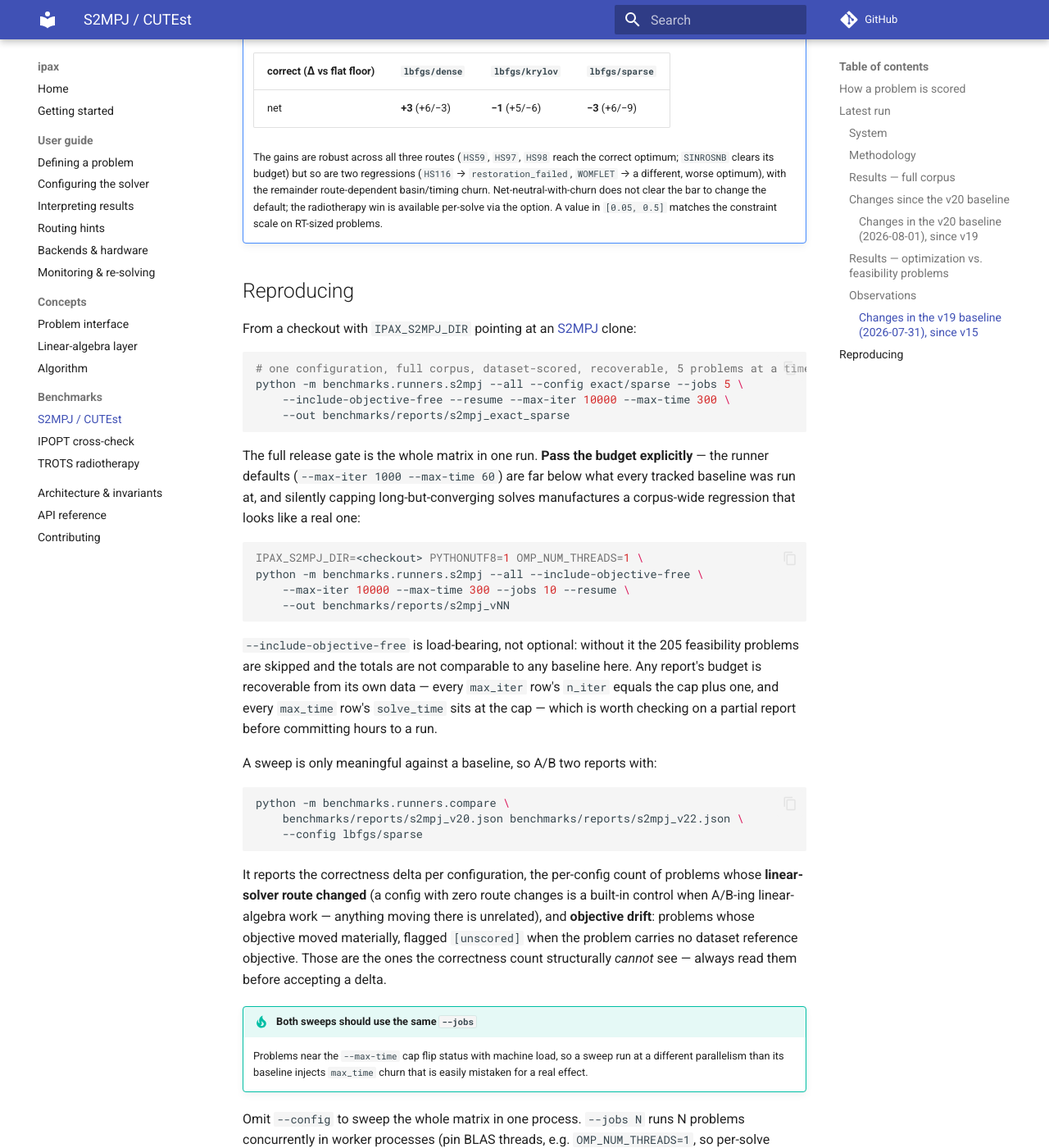
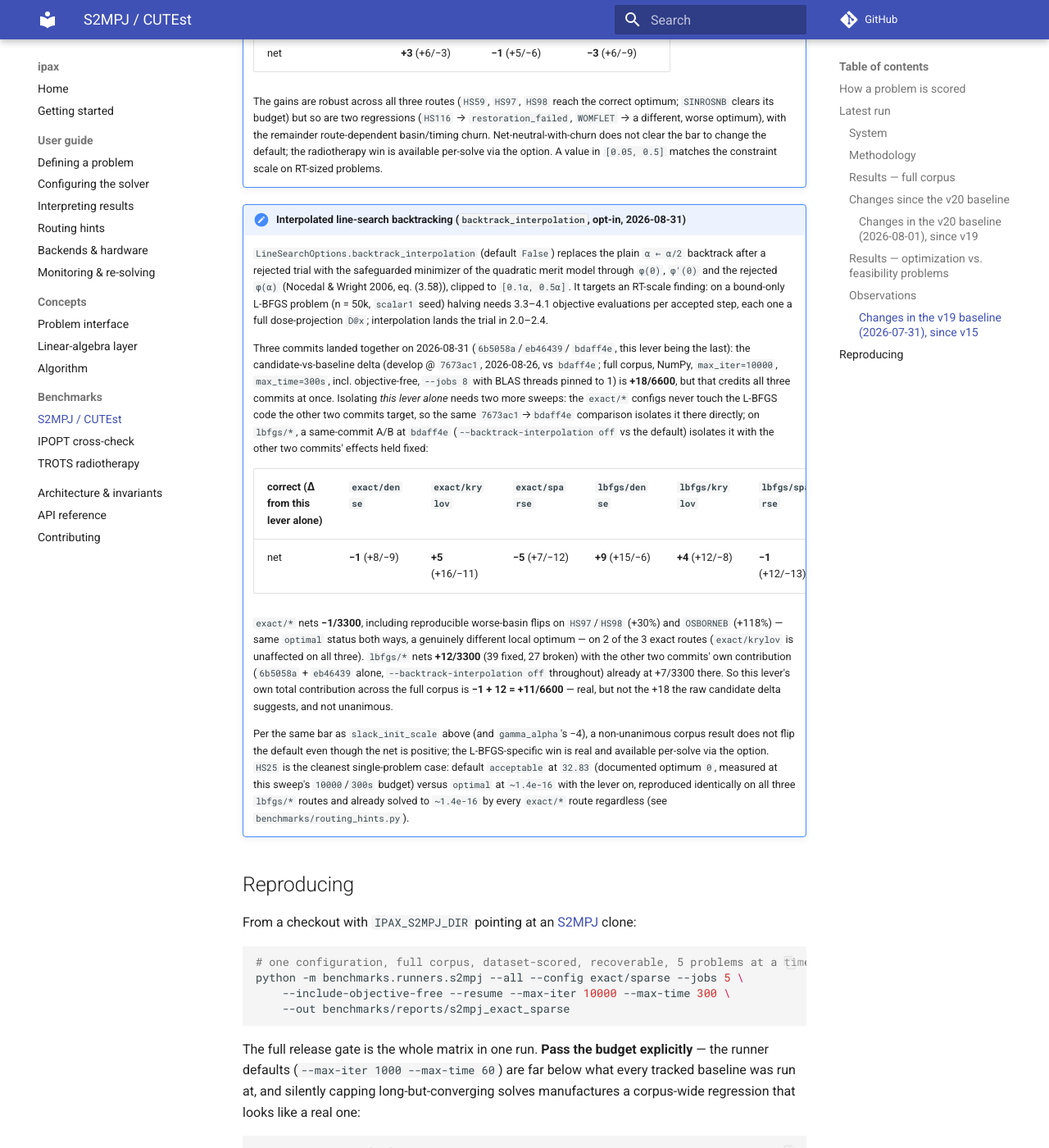
Before and after one commit to wahln/ipax, an MkDocs documentation site: the page built from docs/benchmarks/s2mpj.md, in a window 1280 px wide and 1400 px high, scrolled down 10457 px. Shown: the whole window at 82% size. Built offline with MkDocs 1.6.1 and Material for MkDocs 9.7.7, drawn with Linux system fonts in a browser that asks for light colours; comment, search, counter and statistics services are not loaded; some of the changed text lies outside the part shown.

Commit message:
perf(ipm): keep interpolated backtracking opt-in per the full S2MPJ sweep
The full-corpus S2MPJ sweep bdaff4e was landed pending (numpy, full
CUTEst corpus, max_iter=10000, max_time=300s, incl. objective-free)
is in: the candidate-vs-baseline delta (develop @ 7673ac1 vs the three
2026-08-31 perf commits) is +18/6600, but that credits all three
commits together.

Isolating backtrack_interpolation alone needed two more sweeps:

- The exact/* configs never touch the L-BFGS code the other two
  commits target, so a direct baseline-vs-candidate comparison there
  isolates this lever by itself: net -1/3300 (exact/dense -1,
  exact/krylov +5, exact/sparse -5), including reproducible worse-basin
  flips on HS97/HS98/OSBORNEB on 2 of the 3 exact routes.
- A same-commit A/B on lbfgs/* (this lever on vs off, the other two
  commits held fixed) isolates its marginal contribution there:
  +12/3300 (39 fixed, 27 broken), on top of the other two commits'
  own +7/3300.

So this lever's own total contribution is +11/6600 (-1 + 12), real but
not the +18 the raw candidate delta suggested, and not unanimous.
Per this repo's own precedent for every prior line-search/L-BFGS lever
with a non-unanimous full-corpus result (gamma_alpha -4, slack_init_scale
net-neutral-with-churn, lbfgs_seed="scalar1" -140 -- all opt-in despite
being individually well-motivated), flip the default back to False.

LineSearchOptions.backtrack_interpolation stays available and
documented: it's a real, substantial win concentrated on the default
L-BFGS Hessian mode (HS25: acceptable@32.83 default vs optimal@~1.4e-16
with the lever on, all three lbfgs/* routes -- new routing_hints.py
entry). KrylovOptions.exact_lbfgs_inverse (the other L-BFGS-specific
lever from 6b5058a) stays default True: it never touches exact/* by
construction and the lbfgs-isolated sweep with backtrack_interpolation
off still shows a real +7/3300 from it and the S/Y-block work alone.

Also: two new benchmarks/runners/s2mpj.py CLI levers
(--backtrack-interpolation, --exact-lbfgs-inverse) used to run this
sweep; test_alpha_min.py's trial count reverts to the pre-bdaff4e 21
(the opt-in interpolation cuts a hopeless ray to 7, now exercised
explicitly in test_filter_ls.py); a field-level default pin joins the
other two W&B line-search opt-ins in
test_line_search_opt_ins_default_off.py.

Co-Authored-By: Claude Sonnet 5 <noreply@anthropic.com>

```diff
--- a/docs/benchmarks/s2mpj.md
+++ b/docs/benchmarks/s2mpj.md
@@ -508,6 +504,51 @@ history and the v15 report.
     per-solve via the option. A value in `[0.05, 0.5]` matches the constraint
     scale on RT-sized problems.
 
+!!! note "Interpolated line-search backtracking (`backtrack_interpolation`, opt-in, 2026-08-31)"
+    `LineSearchOptions.backtrack_interpolation` (default `False`) replaces the
+    plain `α ← α/2` backtrack after a rejected trial with the safeguarded
+    minimizer of the quadratic merit model through `φ(0)`, `φ'(0)` and the
+    rejected `φ(α)` (Nocedal & Wright 2006, eq. (3.58)), clipped to
+    `[0.1α, 0.5α]`. It targets an RT-scale finding: on a bound-only L-BFGS
+    problem (n = 50k, `scalar1` seed) halving needs 3.3–4.1 objective
+    evaluations per accepted step, each one a full dose-projection `D@x`;
+    interpolation lands the trial in 2.0–2.4.
+
+    Three commits landed together on 2026-08-31 (`6b5058a`/`eb46439`/
+    `bdaff4e`, this lever being the last): the candidate-vs-baseline delta
+    (develop @ `7673ac1`, 2026-08-26, vs `bdaff4e`; full corpus, NumPy,
+    `max_iter=10000`, `max_time=300s`, incl. objective-free, `--jobs 8` with
+    BLAS threads pinned to 1) is **+18/6600**, but that credits all three
+    commits at once. Isolating *this lever alone* needs two more sweeps: the
+    `exact/*` configs never touch the L-BFGS code the other two commits
+    target, so the same `7673ac1`→`bdaff4e` comparison isolates it there
+    directly; on `lbfgs/*`, a same-commit A/B at `bdaff4e`
+    (`--backtrack-interpolation off` vs the default) isolates it with the
+    other two commits' effects held fixed:
+
+    | correct (Δ from this lever alone) | `exact/dense` | `exact/krylov` | `exact/sparse` | `lbfgs/dense` | `lbfgs/krylov` | `lbfgs/sparse` |
+    |---|---|---|---|---|---|---|
+    | net | **−1** (+8/−9) | **+5** (+16/−11) | **−5** (+7/−12) | **+9** (+15/−6) | **+4** (+12/−8) | **−1** (+12/−13) |
+
+    `exact/*` nets **−1/3300**, including reproducible worse-basin flips on
+    `HS97`/`HS98` (+30%) and `OSBORNEB` (+118%) — same `optimal` status both
+    ways, a genuinely different local optimum — on 2 of the 3 exact routes
+    (`exact/krylov` is unaffected on all three). `lbfgs/*` nets **+12/3300**
+    (39 fixed, 27 broken) with the other two commits' own contribution
+    (`6b5058a` + `eb46439` alone, `--backtrack-interpolation off` throughout)
+    already at +7/3300 there. So this lever's own total contribution across
+    the full corpus is **−1 + 12 = +11/6600** — real, but not the +18 the raw
+    candidate delta suggests, and not unanimous.
+
+    Per the same bar as `slack_init_scale` above (and `gamma_alpha`'s −4), a
+    non-unanimous corpus result does not flip the default even though the net
+    is positive; the L-BFGS-specific win is real and available per-solve via
+    the option. `HS25` is the cleanest single-problem case: default `acceptable`
+    at `32.83` (documented optimum `0`, measured at this sweep's `10000`/`300s`
+    budget) versus `optimal` at `~1.4e-16` with the lever on, reproduced
+    identically on all three `lbfgs/*` routes and already solved to `~1.4e-16`
+    by every `exact/*` route regardless (see `benchmarks/routing_hints.py`).
+
 ## Reproducing
 
 From a checkout with `IPAX_S2MPJ_DIR` pointing at an
--- a/docs/guide/routing-hints.md
+++ b/docs/guide/routing-hints.md
@@ -20,12 +20,14 @@ win next to any default-configuration row that misses one of those problems
 | an **L-BFGS run grinding at a worse objective** on a nonconvex problem while the exact-Hessian routes solve it | `LBFGSOptions(damping_skip_ratio=1.0)` | Powell damping fabricates positive curvature out of pairs that strongly contradict it (`δᵀγ/δᵀBδ` down to −25 on `ORTHRGDS`); the threshold skips those pairs and damps only mild indefiniteness — `ORTHRGDS` reaches IPOPT's objective in 19 iterations |
 | an **L-BFGS run frozen at a KKT plateau** (steps microscopic, KKT barely moving) | `LBFGSOptions(seed_formula="scalar1")` | the default ξ seed `γᵀγ/δᵀγ` exceeds IPOPT's `δᵀγ/δᵀδ` by the δ–γ misalignment factor `1/cos²∠`, which badly-scaled least squares drives to ~1e15 — an over-stiff seed freezes the step (`GASOIL`: 508 stalled iterations → optimal in 25, IPOPT parity; `NELSONLS` runs the default seed at ξ ≈ 1e20) |
 | deeply infeasible start grinds with **α clipped by fraction-to-boundary** (radiotherapy-scale) | `BarrierOptions(slack_init_scale=0.1)` first; add `mu_schedule="quality"` + `globalization="breedveld"` + `kappa_centrality=1e-4` **only** on the proton signature (extremely tall `m/n`, recipe stalls near the optimum) | the slack floor fixes the init-time slack/dual scale on all TROTS groups; the μ-raising stack rescues the proton grind but blows up Liver/CK/VMAT — see the [TROTS page](../benchmarks/trots.md) |
+| clean-looking `acceptable` stall well above a near-zero documented optimum on a least-squares-shaped **L-BFGS** problem | `LineSearchOptions(backtrack_interpolation=True)` | plain halving concedes a trial the quadratic merit model (N&W eq. (3.58)) would have refined further (`HS25`: `acceptable` at 32.83 → `optimal` at ~1.4e-16, all three `lbfgs/*` routes) |
 
 ## How to read a hint
 
 A hint is a *routing* suggestion, not a better default: every one of these
-levers lost or tied its full-corpus A/B as a default (the sweeps are recorded
-in the [S2MPJ benchmark page](../benchmarks/s2mpj.md) and the changelog), so
+levers lost, tied, or won only non-unanimously on its full-corpus A/B as a
+default (the sweeps are recorded in the
+[S2MPJ benchmark page](../benchmarks/s2mpj.md) and the changelog), so
 switching one on globally trades your problem family for another. Reach for
 the lever when your solve matches the signature; verify against the metrics
 the registry records.
```
Also changed, not shown: other parts of docs/benchmarks/s2mpj.md (+0 -4 lines), CHANGELOG.md (+22 -15 lines), docs/guide/options.md (+6 -4 lines), 8 other files.
